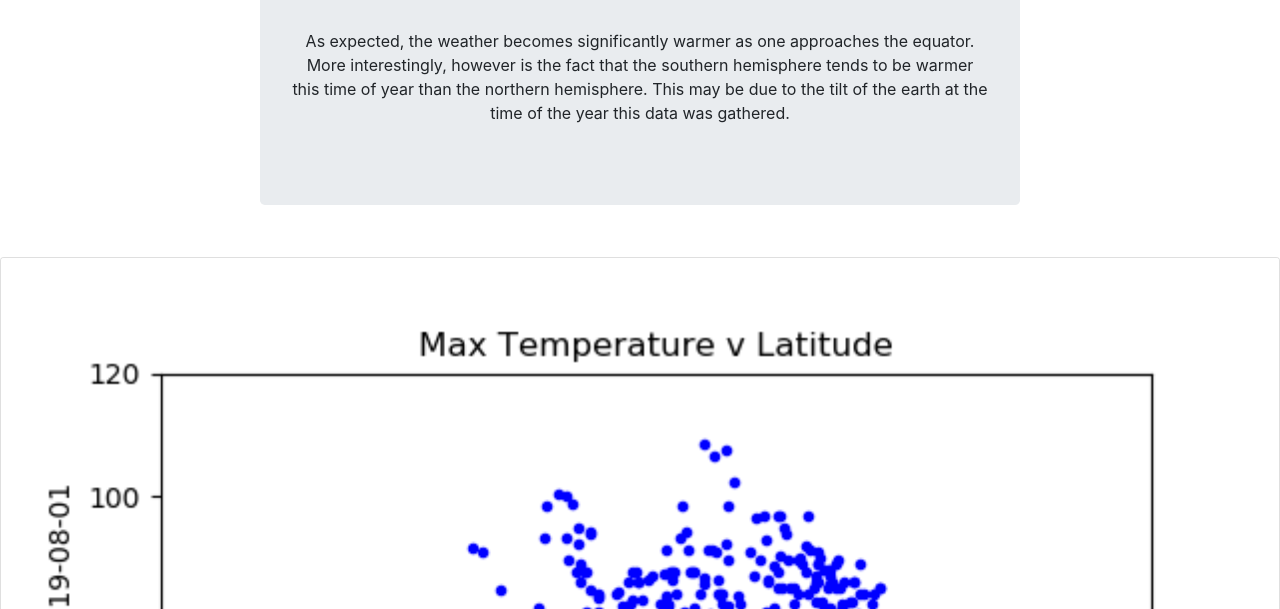
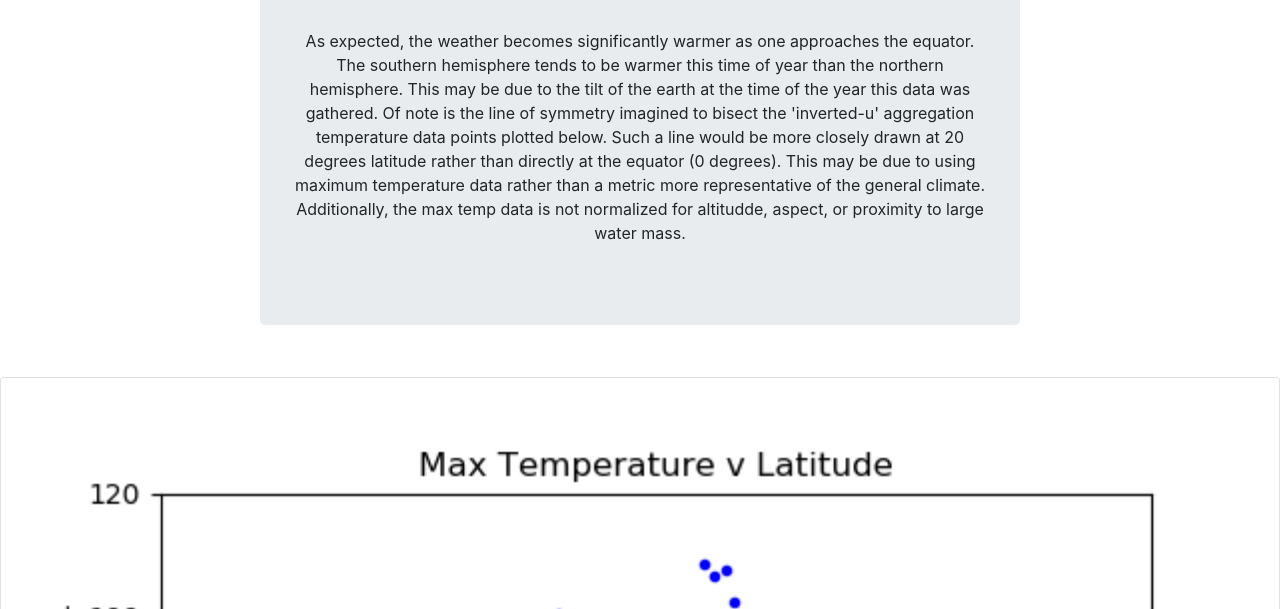
Before and after one commit to adrianvtx/Weather_Analysis, a plain HTML site: page Max Temp.html in a window 1280 px wide. Shown: the part 191-800 px from the top of the page. Drawn offline with Linux system fonts and the light colour scheme.

Commit message:
Update Max Temp.html

```diff
--- a/Max Temp.html
+++ b/Max Temp.html
@@ -32,8 +32,8 @@
     <div id="jumbo">
         <div class="jumbotron">
             <h1><strong>Maximum Temperature</strong></h1>
-            <p><br>As expected, the weather becomes significantly warmer as one approaches the equator. More interestingly, however is the fact that the southern hemisphere tends to be warmer this time of year than the northern hemisphere. This may be due
-                to the tilt of the earth at the time of the year this data was gathered.<br></p>
+            <p><br>As expected, the weather becomes significantly warmer as one approaches the equator. The southern hemisphere tends to be warmer this time of year than the northern hemisphere. This may be due
+                to the tilt of the earth at the time of the year this data was gathered. Of note is the line of symmetry imagined to bisect the 'inverted-u' aggregation temperature data points plotted below. Such a line would be more closely drawn at 20 degrees latitude rather than directly at the equator (0 degrees). This may be due to using maximum temperature data rather than a metric more representative of the general climate. Additionally, the max temp data is not normalized for altitudde, aspect, or proximity to large water mass.   <br></p>
         </div>
         <div></div>
     </div>
```
